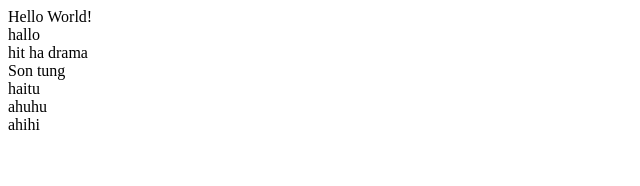
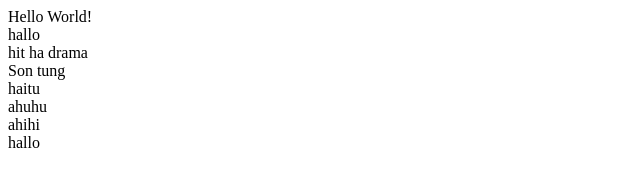
Before and after one commit to devplus-nguyencong/stu-nguyencong, a plain HTML site: page index.html in a window 1280 px wide. Shown: the full height of the page, 0-640 px from the left. Drawn offline with Linux system fonts and the light colour scheme.

Commit message:
test revert

```diff
--- a/index.html
+++ b/index.html
@@ -5,3 +5,4 @@
 <div>haitu</div>
 <div>ahuhu</div>
 <div>ahihi</div>
+<div>hallo</div>
```
